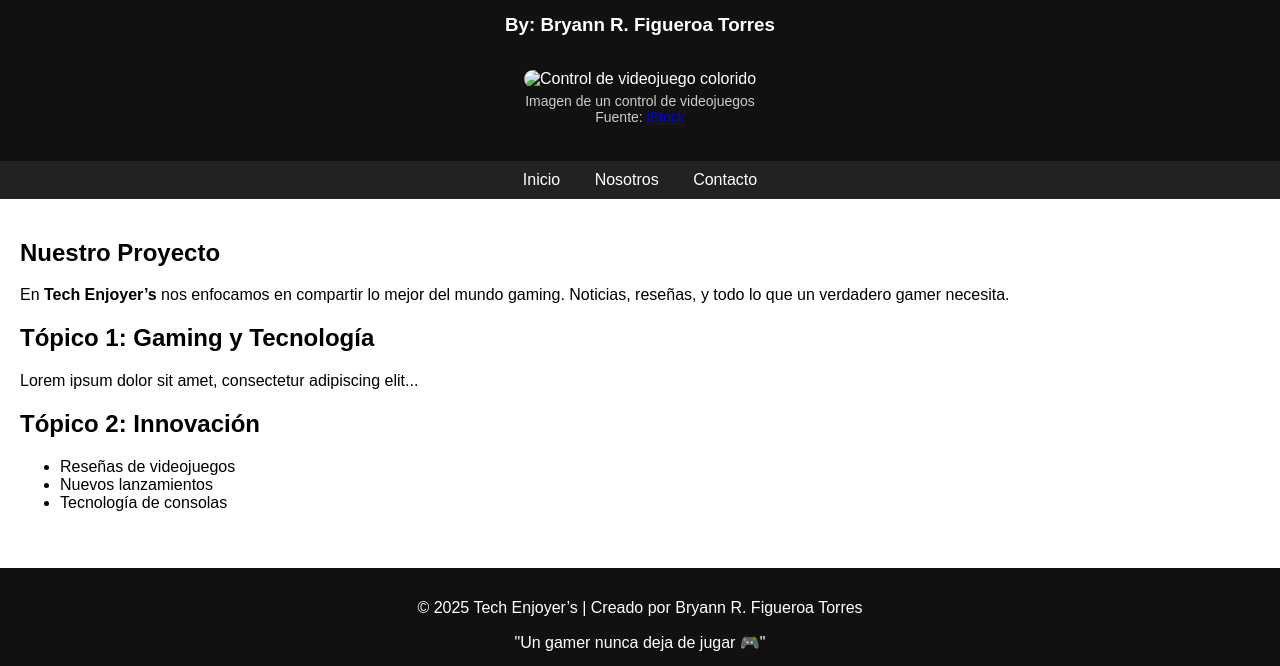
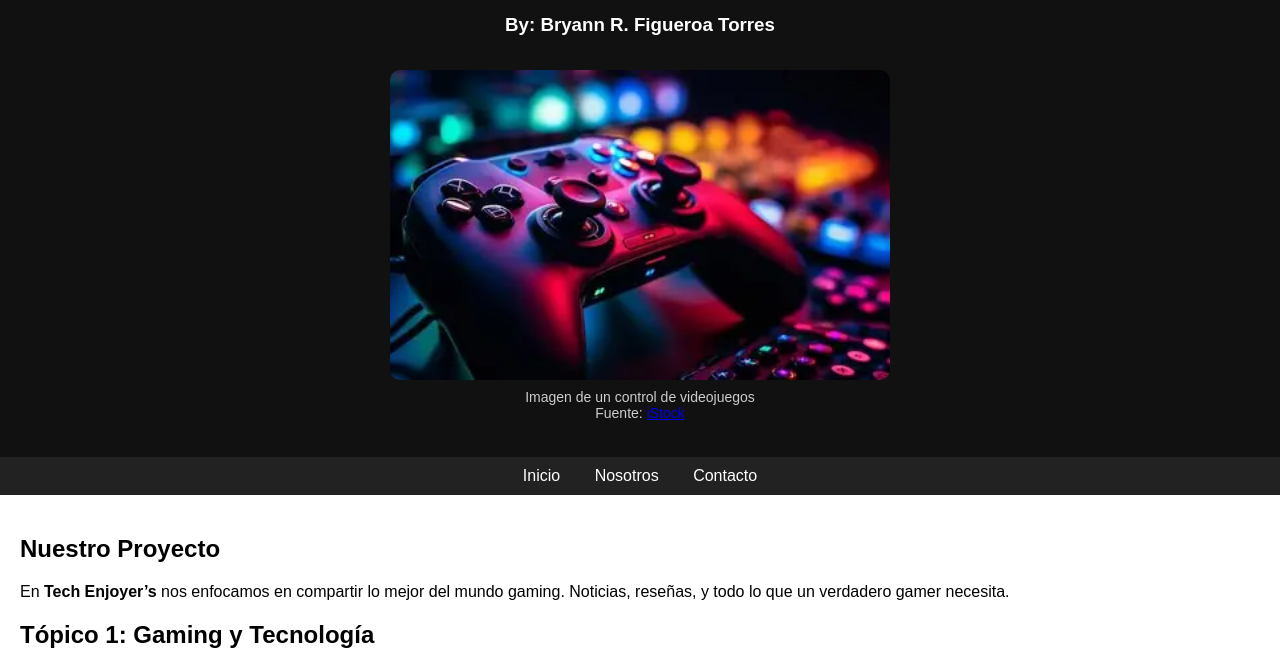
Before and after one commit to brft116-jpg/My-web-page, a plain HTML site: page index.html in a window 1280 px wide. Shown: the part 126-792 px from the top of the page. Drawn offline with Linux system fonts and the light colour scheme.

Commit message:
Fix HTML formatting and update image path

```diff
--- a/index.html
+++ b/index.html
@@ -15,7 +15,7 @@
 
         <!-- Imagen del banner -->
         <figure>
-            <img src="SiteImage/Mando para el banner.webp" alt="Control de videojuego colorido">
+            <img src="Mando para el banner.webp" alt="Control de videojuego colorido">
             <figcaption>
                 Imagen de un control de videojuegos <br>
                 Fuente: <a href="https://www.istockphoto.com/es/foto/controlador-de-videojuegos-gm1312057081-402984793" target="_blank">iStock</a>
```
